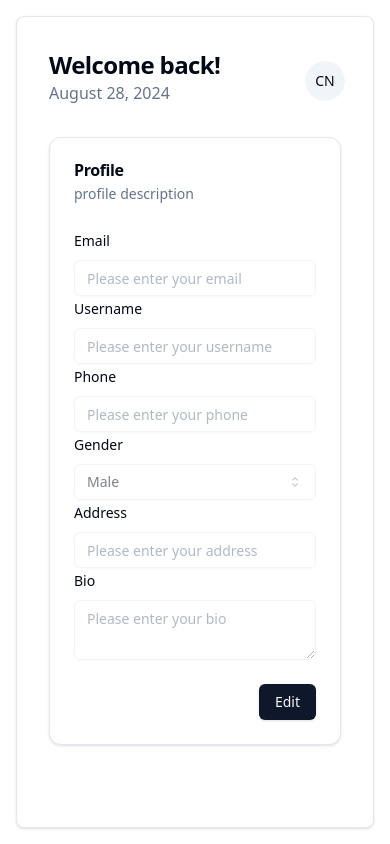
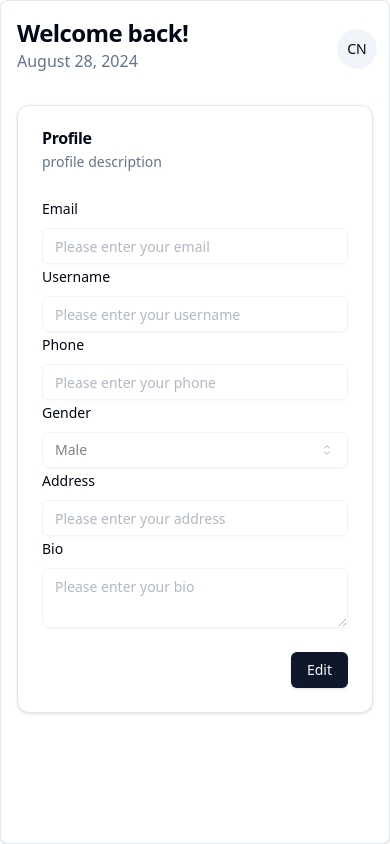
Before and after one commit to chensid/blocklet-debut, a React app: page / in a window 390 px wide. Built offline with nearby package versions, Linux system fonts and the light colour scheme; the HTML template or start-up script is replaced by a standard one.

Commit message:
🌈 style: 调整样式

```diff
--- a/src/layouts/layout.jsx
+++ b/src/layouts/layout.jsx
@@ -2,7 +2,7 @@ import { Outlet } from 'react-router-dom';
 
 function Layout() {
   return (
-    <div className="w-screen h-screen p-4">
+    <div className="w-screen h-screen md:p-4">
       <div className="h-full bg-background border rounded-[0.5rem] shadow">
         <Outlet />
       </div>
--- a/src/pages/home.jsx
+++ b/src/pages/home.jsx
@@ -6,7 +6,7 @@ import dayjs from 'dayjs';
 function Home() {
   const date = dayjs().format('MMMM D, YYYY');
   return (
-    <div className="h-full flex-col space-y-8 p-8 md:flex">
+    <div className="h-full flex-col space-y-8 p-4 md:p-8 md:flex overflow-scroll">
       <div className="flex justify-between items-center space-y-2">
         <div>
           <h3 className="text-2xl font-bold tracking-tight">Welcome back!</h3>
```
